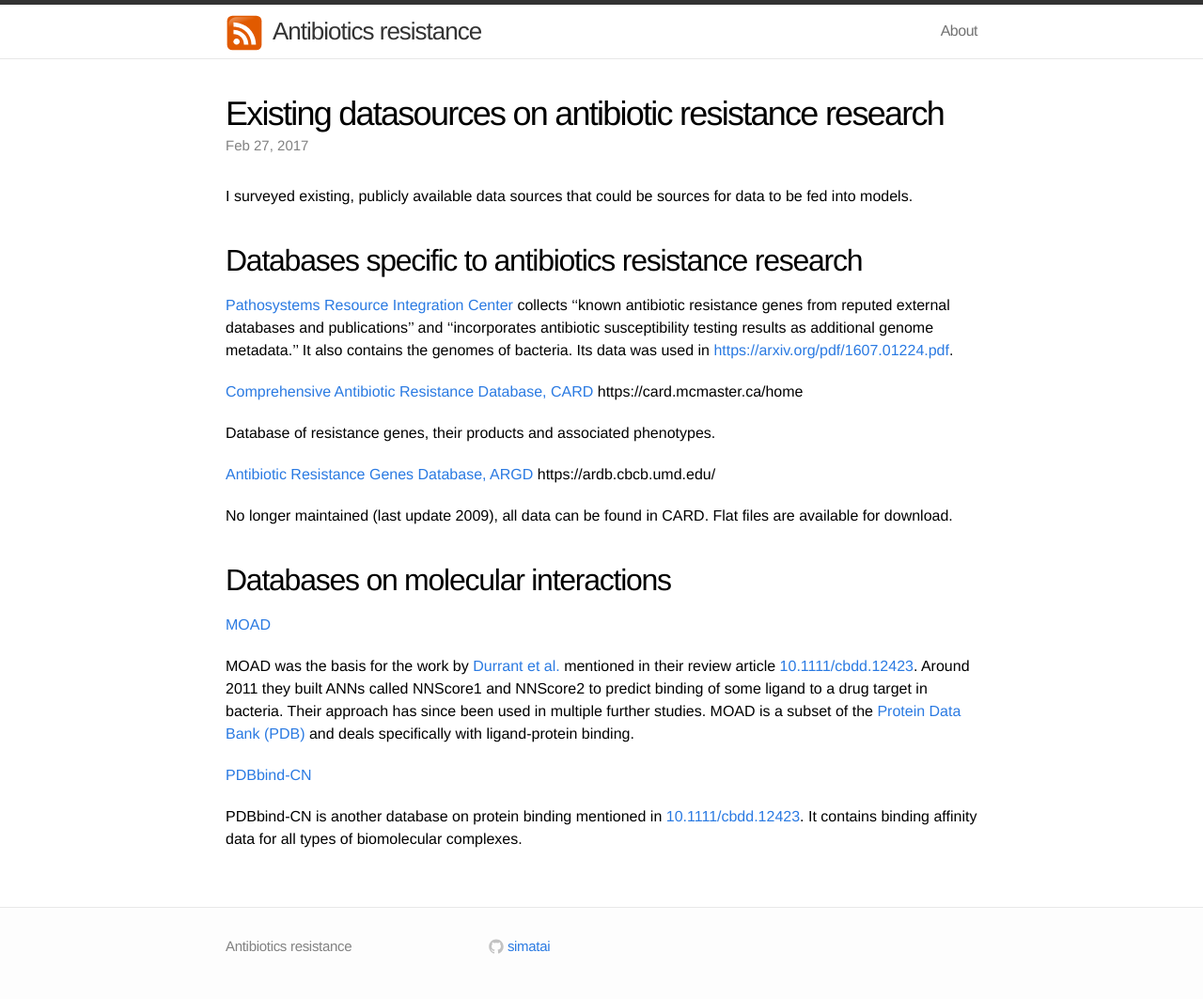
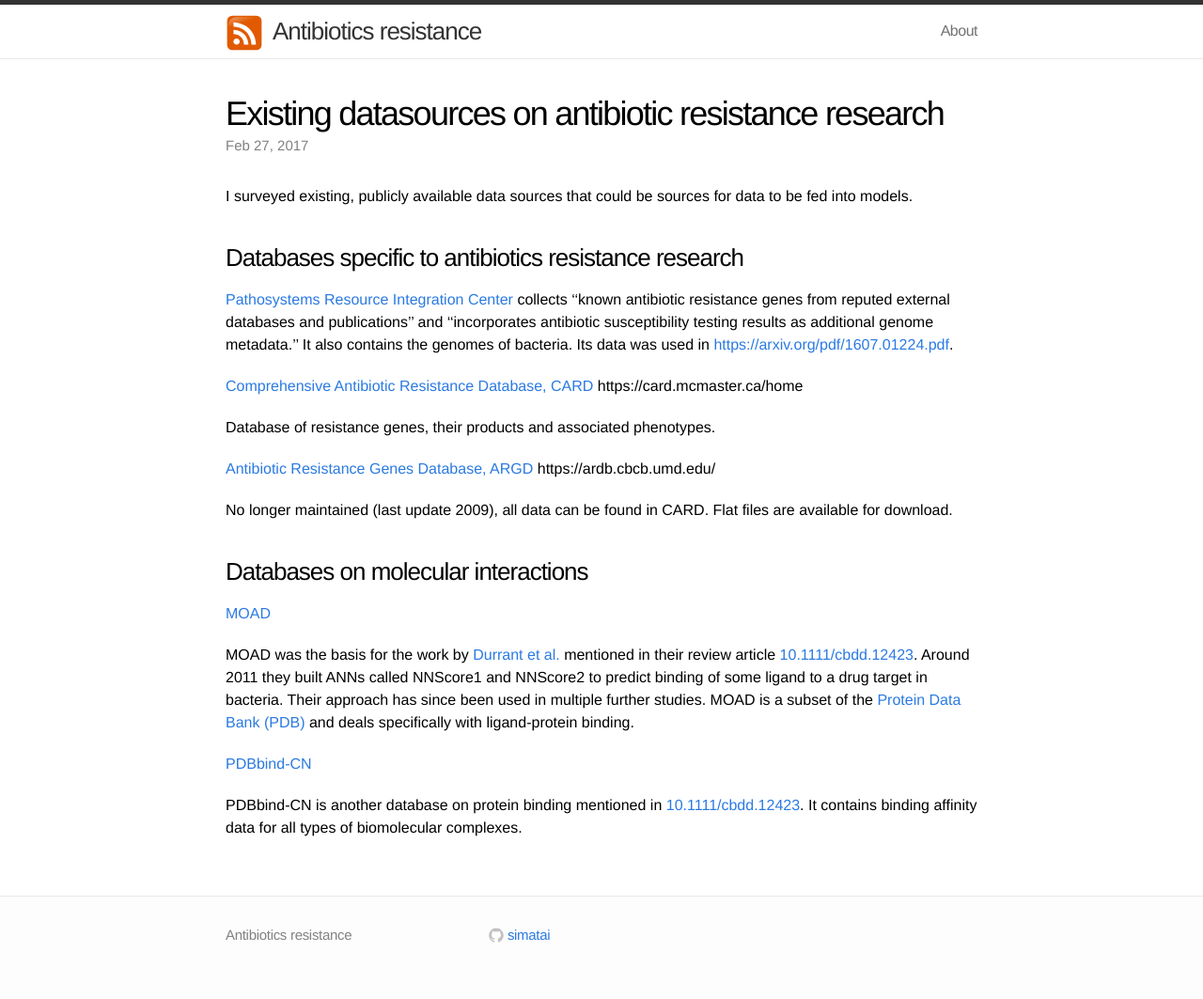
Before and after one commit to simatai/simatai.github.io, a Jekyll site: the page built from _posts/2017-02-27-existing-datasources.md, in a window 1280 px wide. Shown: the whole page at 94% size. Built offline with Jekyll 4.4.1, drawn with Linux system fonts in a browser that asks for light colours.

```diff
--- a/_posts/2017-02-27-existing-datasources.md
+++ b/_posts/2017-02-27-existing-datasources.md
@@ -6,7 +6,7 @@ layout: post
 
 I surveyed existing, publicly available data sources that could be sources for data to be fed into models.
 
-## Databases specific to antibiotics resistance research
+### Databases specific to antibiotics resistance research
 
 [Pathosystems Resource Integration Center](https://www.patricbrc.org/) collects ''known antibiotic resistance genes from reputed external databases and publications'' and ''incorporates antibiotic susceptibility testing results as additional genome metadata.'' It also contains the genomes of bacteria. Its data was used in [https://arxiv.org/pdf/1607.01224.pdf](https://arxiv.org/pdf/1607.01224.pdf).
 
@@ -18,7 +18,7 @@ Database of resistance genes, their products and associated phenotypes.
 
 No longer maintained (last update 2009), all data can be found in CARD. Flat files are available for download.
 
-## Databases on molecular interactions
+### Databases on molecular interactions
 
 [MOAD](http://bindingmoad.org/)
 
```
